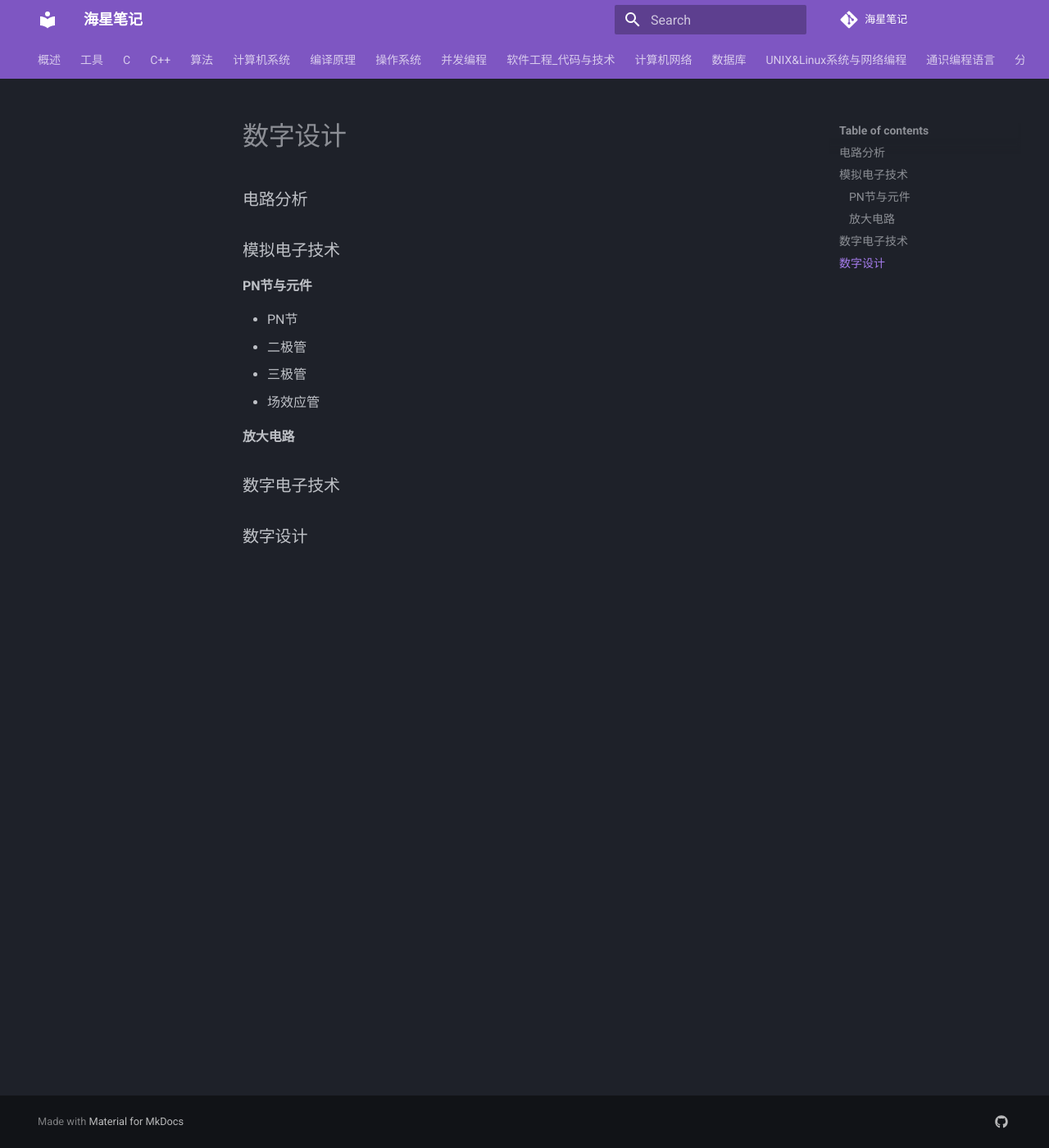
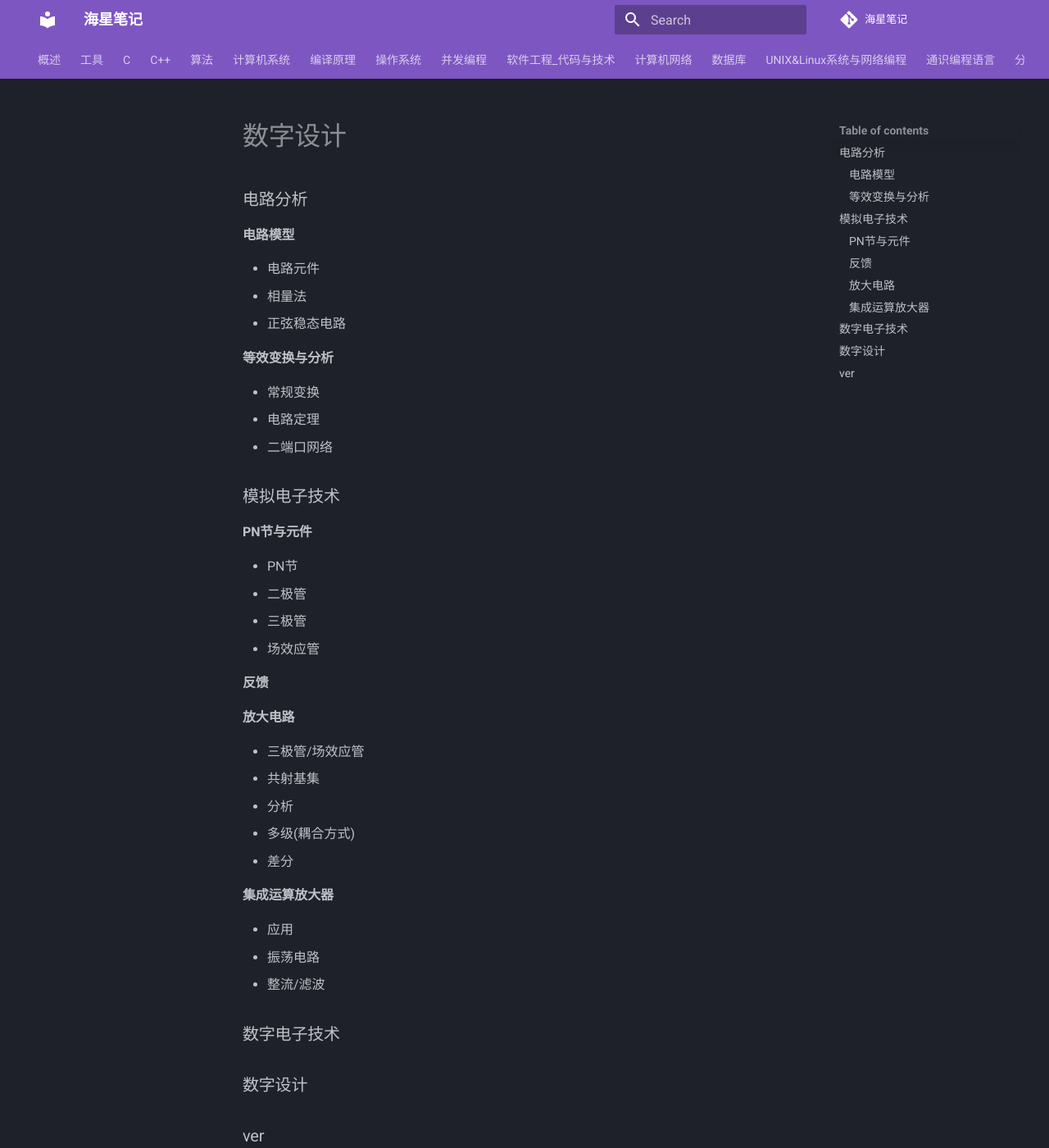
Before and after one commit to hxaxd/hxlog, an MkDocs documentation site: the page built from docs/计算机基础/理论基础/数字设计.md, in a window 1280 px wide and 1400 px high. Shown: the whole window at 82% size. Built offline with MkDocs 1.6.1 and Material for MkDocs 9.7.7, drawn with Linux system fonts in a browser that asks for light colours; comment, search, counter and statistics services are not loaded.

```diff
--- a/docs/计算机基础/理论基础/数字设计.md
+++ b/docs/计算机基础/理论基础/数字设计.md
@@ -1,4 +1,16 @@
 ### 电路分析
+
+#### 电路模型
+
+- 电路元件
+- 相量法
+- 正弦稳态电路
+
+#### 等效变换与分析
+
+- 常规变换
+- 电路定理
+- 二端口网络
 
 ### 模拟电子技术
 
@@ -9,10 +21,24 @@
 - 三极管
 - 场效应管
 
+#### 反馈
+
 #### 放大电路
 
+- 三极管/场效应管
+- 共射基集
+- 分析
+- 多级(耦合方式)
+- 差分
 
+#### 集成运算放大器
+
+- 应用
+- 振荡电路
+- 整流/滤波
 
 ### 数字电子技术
 
 ### 数字设计
+
+### ver
```
Also changed, not shown: docs/计算机基础/理论基础/数学.md (added, +135 -0 lines), docs/计算机基础/理论基础/离散数学.md (deleted, +0 -70 lines).
